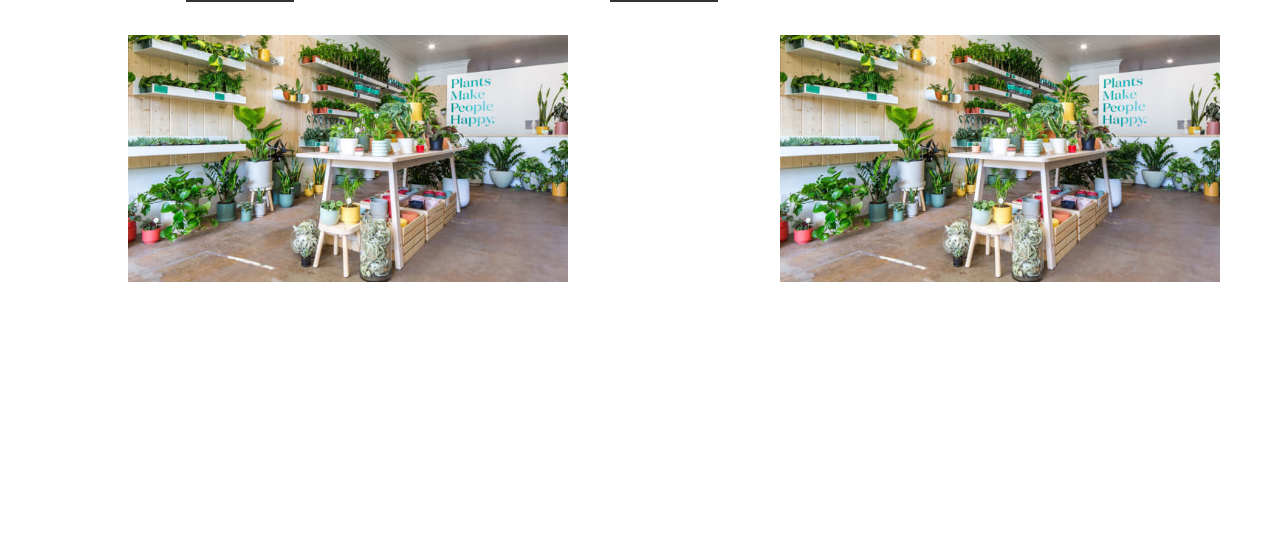
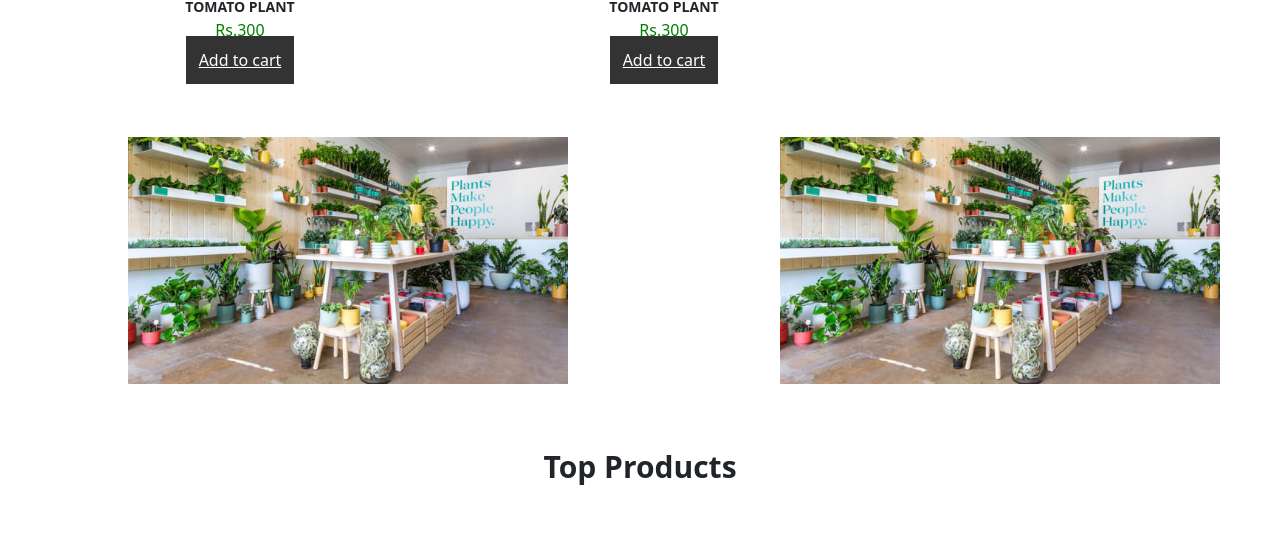
Before and after one commit to MigaraThiyunuwan/GardenGURU, a PHP site: page /php/Selling.php in a window 1280 px wide. Shown: the part 2253-2807 px from the top of the page. Before the commit the page ends 2535 px from the top, so only its background shows below. Run offline with PHP 8.4, Linux system fonts and the light colour scheme; some libraries are stand-ins or nearby versions.

Commit message:
top products
added the top products

```diff
--- a/css/Selling.css
+++ b/css/Selling.css
@@ -20,6 +20,7 @@
 	transition:transform 0.5s;
 	cursor: pointer;
 	margin-left:3rem;
+	margin-bottom: 65px;
 
 }
 
@@ -37,6 +38,7 @@
 	font-size: var(--h1-font);
 	font-wight:800;
 	color:var(--text-color);
+	font-size: 30px;
 }
 
 .new-content{
@@ -47,6 +49,7 @@
 	margin-top:4.5rem;
 	text-align:center;
 	margin-left:3rem;
+	margin-bottom: 65px;
 
 }
 
@@ -138,6 +141,7 @@
 	cursor: pointer;
 	margin-left:8rem;
 	margin-right: 8rem;
+	margin-bottom: 65px;
 
 }
 
--- a/php/Selling.php
+++ b/php/Selling.php
@@ -106,7 +106,7 @@
 
     <section class="new product">
         <div class="center-text">
-          <h1>New Arrival Items</h1>
+          <h1 ="fadeIn">New Arrival Items</h1>
             </div>
 
                 <div class="new-content">
@@ -226,6 +226,66 @@
 
     </section>
 
+    <!--new products section-->
+    <!----new product section -->
+
+    <section class="new product">
+        <div class="center-text">
+          <h1>Top Products</h1>
+            </div>
+
+                <div class="new-content">
+                    <div class="row">
+                        <img src="../images/Selling/veg1.jpeg">
+                        <h4>Tomato Plant</h4>
+                        <h5>Rs.300</h5>
+                        <div class="top">
+                            <p>Hot</p>
+                        </div>
+                        <div class="bbtn">
+                            <a href="#">Add to cart</a>
+                        </div>
+                    </div>
+
+
+                     <div class="row">
+                        <img src="https://images.pexels.com/photos/931162/pexels-photo-931162.jpeg?cs=srgb&dl=pexels-secret-garden-931162.jpg&fm=jpg">
+                        <h4>Tomato Plant</h4>
+                        <h5>Rs.300</h5>
+                        <div class="top">
+                            <p>Hot</p>
+                        </div>
+                        <div class="bbtn">
+                            <a href="#">Add to cart</a>
+                        </div>
+                    </div>
+
+
+
+                     <div class="row">
+                        <img src="../images/Selling/grapes.jpeg">
+                        <h4>Tomato Plant</h4>
+                        <h5>Rs.300</h5>
+                        <div class="top">
+                            <p>Hot</p>
+                        </div>
+                        <div class="bbtn">
+                            <a href="#">Add to cart</a>
+                        </div>
+                    </div>
+
+                    <div class="row">
+                        <img src="https://images.pexels.com/photos/931162/pexels-photo-931162.jpeg?cs=srgb&dl=pexels-secret-garden-931162.jpg&fm=jpg">
+                        <h4>Tomato Plant</h4>
+                        <h5>Rs.300</h5>
+                        <div class="top">
+                            <p>Hot</p>
+                        </div>
+                        <div class="bbtn">
+                            <a href="#">Add to cart</a>
+                        </div>
+                    </div>
+
 </body>
 
 
```
